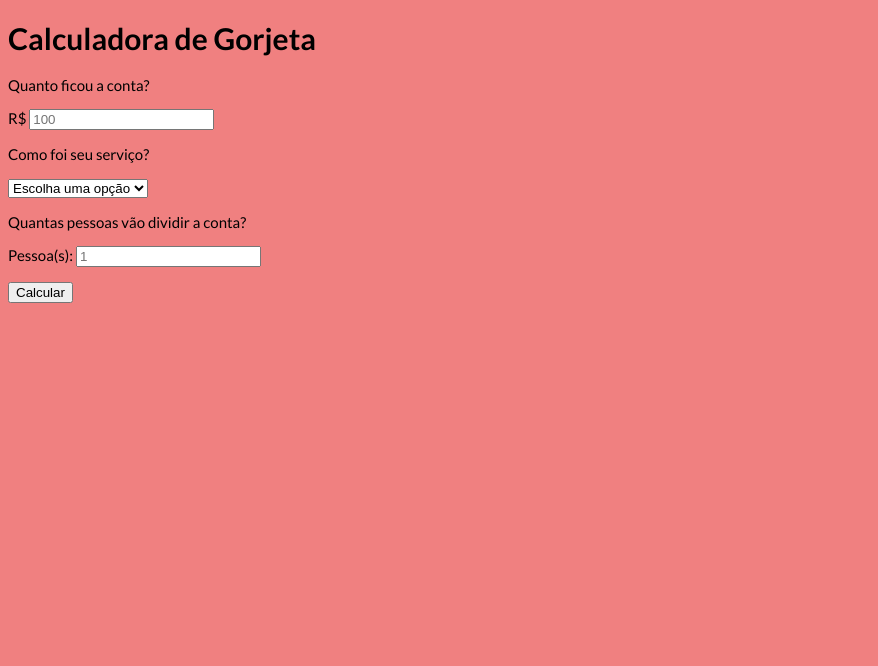
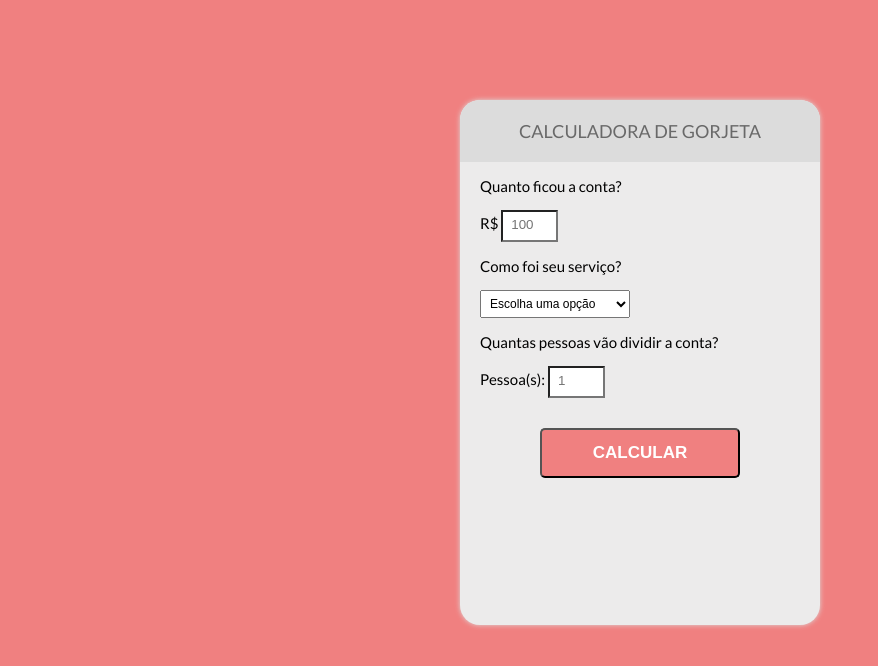
Before and after one commit to flavioalves0306/calculadora-de-gorjeta, a plain HTML site: page index.html in a window 1280 px wide. Shown: the whole page, without its empty margins (0-878 px from the left). Drawn offline with Linux system fonts and the light colour scheme.

Commit message:
html e css completo

```diff
--- a/css/style.css
+++ b/css/style.css
@@ -9,3 +9,59 @@ body {
     font-size: 15px;
     font-family: 'Lato', sans-serif;
 }
+
+.container {
+    width: 360px;
+    height: 525px;
+    margin: 100px auto;
+    background: rgb(236, 235, 235);
+    box-shadow: 0 0 5px var(--tertiary-color);
+    border-radius: 20px;
+}
+
+.title {
+    background-color: var(--tertiary-color);
+    color: var(--secondary-color);
+    padding: 20px;
+    text-transform: uppercase;
+    font-size: 18px;
+    font-weight: normal;
+    border-top-left-radius: 20px;
+    border-top-right-radius: 20px;
+    text-align: center;
+}
+
+.tipsForm {
+    padding-left: 20px;
+    padding-right: 20px;
+}
+
+.formInput {
+    background: white;
+    width: 40px;
+    padding: 5px 5px 8px 8px;
+}
+
+.formInput:focus {
+    border: 3px solid var(--primary-color);
+    outline: none;
+}
+
+.formSelect {
+    width: 150px;
+    padding: 5px;
+    font-size: 12px;
+}
+
+.formSubmit {
+    text-transform: uppercase;
+    font-weight: 700;
+    display: block;
+    margin: 30px auto;
+    background-color: var(--primary-color);
+    border-radius: 5px;
+    width: 200px;
+    height: 50px;
+    font-size: 17px;
+    color: white;
+}
--- a/index.html
+++ b/index.html
@@ -11,23 +11,24 @@
     <title>Calculadora de Gorjetas</title>
 </head>
 <body>
+    <div class="container">
         <div>
-        <h1>Calculadora de Gorjeta</h1>
+            <h1 class="title">Calculadora de Gorjeta</h1>
         </div>
 
         <div>
-        <form action="#">
+            <form action="#" class="tipsForm">
                 <label for="bill">
                     <p>Quanto ficou a conta?</p>
                 </label>
                 <p>
-                R$ <input type="number" placeholder="100" name="bill" id="bill">
+                    R$ <input type="number" placeholder="100" name="bill" id="bill" class="formInput">
                 </p>
                 <label for="serviceQuali">
                     <p>Como foi seu serviço?</p>
                 </label>
                 <div>
-                <select name="serviceQuali" id="serviceQuali">
+                    <select name="serviceQuali" id="serviceQuali" class="formSelect">
                         <option disabled selected value="0">Escolha uma opção</option>
                         <option value="0.3">30% - Incrível</option>
                         <option value="0.2">20% - Bom</option>
@@ -40,10 +41,11 @@
                     <p>Quantas pessoas vão dividir a conta?</p>
                 </label>
                 <p>
-                Pessoa(s): <input type="number" placeholder="1" name="people" id="people">
+                    Pessoa(s): <input type="number" placeholder="1" name="people" id="people" class="formInput">
                 </p>
-            <button type="submit">Calcular</button>
+                <button type="submit" class="formSubmit">Calcular</button>
             </form>
+        </div>
     </div>
 </body>
 </html>
```
Lines whose indentation alone changed are shown as unchanged.
